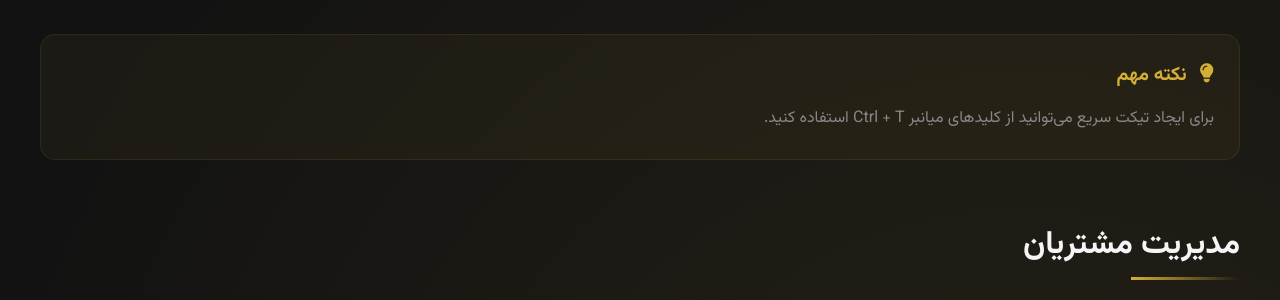
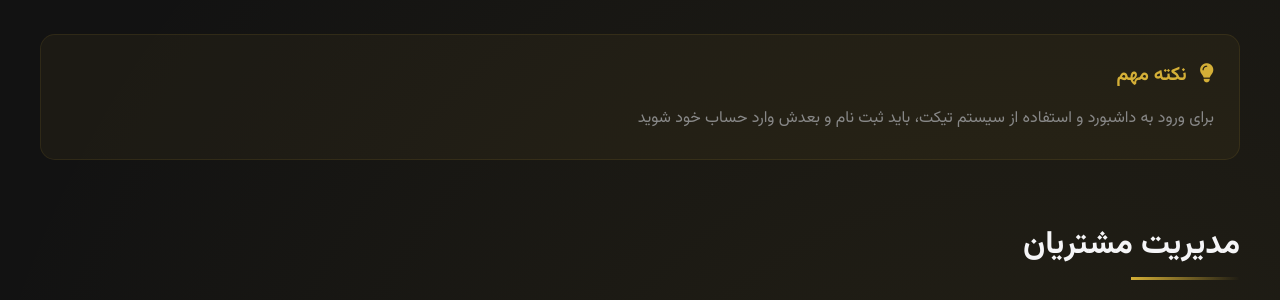
Before and after one commit to arvinmaroufi/TicketSystem, a Django app: page /usage_guide/ in a window 1280 px wide. Shown: the part 2825-3125 px from the top of the page. Run offline with Django 5.2, Linux system fonts and the light colour scheme.

Commit message:
Update Files Project

```diff
--- a/core/templates/core/about.html
+++ b/core/templates/core/about.html
@@ -4,7 +4,6 @@
 
 {% block content %}
     <main class="main-content">
-        <!-- بخش هیرو درباره ما - بدون تصویر -->
         <section class="hero-section" style="flex-direction: column; text-align: center; padding: 60px 0;">
             <div class="hero-content" style="max-width: 800px; margin: 0 auto;">
                 <h1 class="hero-title">درباره سیستم مدیریت تیکت ما</h1>
@@ -14,7 +13,6 @@
             </div>
         </section>
 
-        <!-- تاریخچه شرکت -->
         <section class="features-section" style="background-color: rgba(18, 18, 18, 0.7); padding: 60px 40px; border-radius: 20px; margin-bottom: 60px;">
             <h2 class="section-title" style="text-align: center;">تاریخچه ما</h2>
             <div style="max-width: 800px; margin: 0 auto; text-align: center; color: var(--light-text); line-height: 1.8;">
@@ -28,7 +26,6 @@
             </div>
         </section>
 
-        <!-- ماموریت و ارزش‌ها -->
         <section class="features-section">
             <h2 class="section-title">چرا ما را انتخاب کنید؟</h2>
             <div class="features-grid">
@@ -62,7 +59,6 @@
             </div>
         </section>
 
-        <!-- آمار و ارقام -->
         <section class="stats-section" style="background-color: rgba(212, 175, 55, 0.05); border-radius: 20px; padding: 40px; border: 1px solid rgba(212, 175, 55, 0.1);">
             <h2 class="section-title" style="text-align: center;">در یک نگاه</h2>
             <div class="stats-grid">
--- a/core/templates/core/contact.html
+++ b/core/templates/core/contact.html
@@ -4,7 +4,6 @@
 
 {% block content %}
     <main class="main-content">
-        <!-- بخش هیرو تماس با ما - بدون تصویر -->
         <section class="hero-section" style="flex-direction: column; text-align: center; padding: 60px 0 40px;">
             <div class="hero-content" style="max-width: 800px; margin: 0 auto;">
                 <h1 class="hero-title">راه‌های ارتباط با ما</h1>
@@ -14,7 +13,6 @@
             </div>
         </section>
 
-        <!-- اطلاعات تماس -->
         <section class="features-section">
             <h2 class="section-title" style="text-align: center;">اطلاعات تماس</h2>
             <div class="features-grid">
@@ -52,7 +50,6 @@
             </div>
         </section>
 
-        <!-- فرم تماس -->
         <section class="cta-section" style="max-width: 800px; margin: 0 auto;">
             <h2 class="cta-title">فرم تماس با ما</h2>
             <p class="cta-desc" style="margin-bottom: 30px;">
@@ -89,7 +86,6 @@
             </form>
         </section>
 
-        <!-- سوالات متداول -->
         <section class="features-section" style="margin-top: 60px;">
             <h2 class="section-title" style="text-align: center;">سوالات متداول</h2>
             <div style="max-width: 800px; margin: 0 auto;">
--- a/core/templates/core/usage_guide.html
+++ b/core/templates/core/usage_guide.html
@@ -4,7 +4,6 @@
 
 {% block content %}
     <main class="main-content">
-        <!-- بخش هیرو راهنما -->
         <section class="hero-section" style="flex-direction: column; text-align: center; padding: 60px 0 40px;">
             <div class="hero-content" style="max-width: 800px; margin: 0 auto;">
                 <h1 class="hero-title">راهنمای استفاده از سیستم</h1>
@@ -24,7 +23,6 @@
             </div>
         </section>
 
-        <!-- فهرست مطالب -->
         <section class="features-section" style="background-color: rgba(18, 18, 18, 0.7); padding: 30px; border-radius: 15px; margin-bottom: 40px;">
             <h2 class="section-title" style="text-align: center; margin-bottom: 25px;">فهرست مطالب</h2>
             <div style="display: grid; grid-template-columns: repeat(auto-fit, minmax(200px, 1fr)); gap: 15px;">
@@ -43,7 +41,6 @@
             </div>
         </section>
 
-        <!-- بخش داشبورد -->
         <section id="dashboard" class="features-section" style="margin-bottom: 60px;">
             <h2 class="section-title">راهنمای داشبورد</h2>
 
@@ -82,7 +79,6 @@
             </div>
         </section>
 
-        <!-- مدیریت تیکت‌ها -->
         <section id="tickets" class="features-section" style="margin-bottom: 60px;">
             <h2 class="section-title">مدیریت تیکت‌ها</h2>
 
@@ -145,7 +141,6 @@
             </div>
         </section>
 
-        <!-- ایجاد تیکت جدید -->
         <section id="new-ticket" class="features-section" style="margin-bottom: 60px;">
             <h2 class="section-title">ایجاد تیکت جدید</h2>
 
@@ -174,12 +169,11 @@
                     نکته مهم
                 </h3>
                 <p style="color: var(--light-text); line-height: 1.8;">
-                    برای ایجاد تیکت سریع می‌توانید از کلیدهای میانبر <kbd>Ctrl</kbd> + <kbd>T</kbd> استفاده کنید.
+                    برای ورود به داشبورد و استفاده از سیستم تیکت، باید ثبت نام و بعدش وارد حساب خود شوید
                 </p>
             </div>
         </section>
 
-        <!-- مدیریت مشتریان -->
         <section id="customers" class="features-section">
             <h2 class="section-title">مدیریت مشتریان</h2>
 
@@ -227,7 +221,6 @@
             </div>
         </section>
 
-        <!-- سوالات متداول -->
         <section id="faq" class="features-section">
             <h2 class="section-title" style="text-align: center;">سوالات متداول</h2>
 
@@ -253,7 +246,6 @@
             </div>
         </section>
 
-        <!-- بخش پشتیبانی -->
         <section class="cta-section" style="margin-top: 60px;">
             <h2 class="cta-title">نیاز به کمک دارید؟</h2>
             <p class="cta-desc">
```
Also changed, not shown: core/templates/core/home.html (+5 -6 lines), db.sqlite3.
